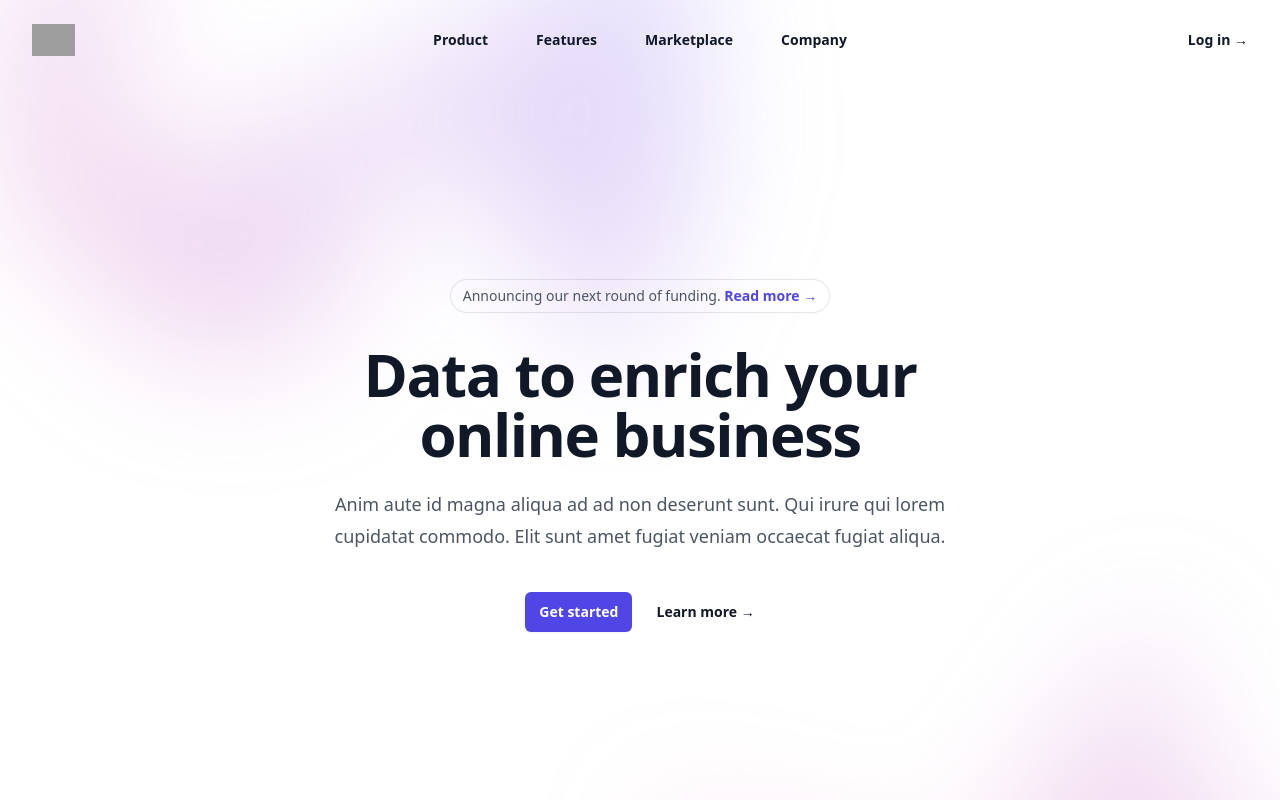
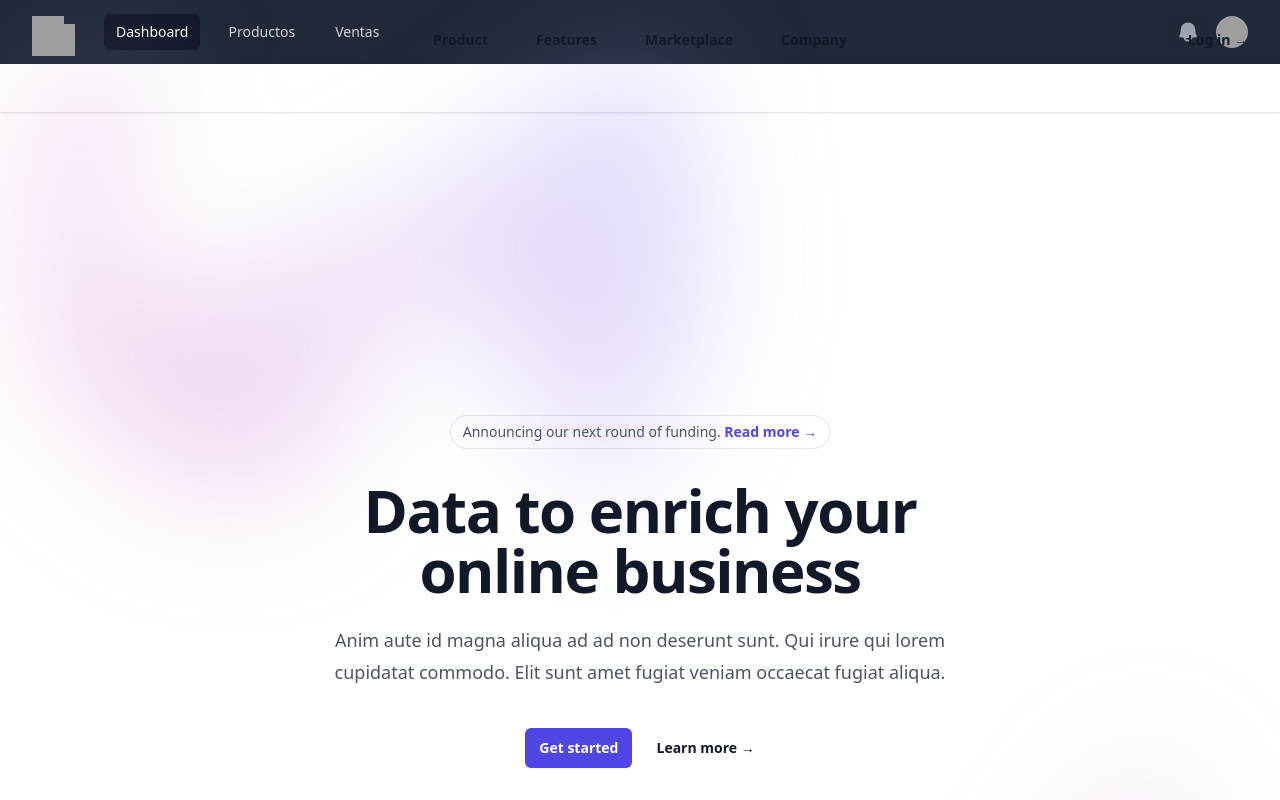
Before and after one commit to Jonatan-R-Villalva/dashboardAdmin, a Next.js app in the folder react-shop-admin/: page / in a window 1280 px wide. Shown: the top 800 px of the page. Built offline with nearby package versions, Linux system fonts and the light colour scheme; grey boxes are pictures that could not be loaded.

Commit message:
creating layout and importing header and nav components in _app.js

```diff
--- a/react-shop-admin/jsconfig.json
+++ b/react-shop-admin/jsconfig.json
@@ -3,6 +3,9 @@
     "baseUrl": "src",
     "paths": {
     "@styles/*":["styles/*"],
+    "@common/*":["common/*"],
+    "@components/*":["components/*"],
+    "@layout/*":["layout/*"],
     }
     }
 }
--- a/react-shop-admin/src/components/Header.jsx
+++ b/react-shop-admin/src/components/Header.jsx
@@ -1,7 +1,7 @@
 /* This example requires Tailwind CSS v2.0+ */
 import { Fragment } from 'react';
 import { Disclosure, Menu, Transition } from '@headlessui/react';
-import { BellIcon, MenuIcon, XIcon } from '@heroicons/react/outline';
+import { BellIcon, Bars3Icon, XMarkIcon } from '@heroicons/react/20/solid';
 
 const userData = {
   name: 'Tom Cook',
@@ -96,7 +96,7 @@
                   {/* Mobile menu button */}
                   <Disclosure.Button className="bg-gray-800 inline-flex items-center justify-center p-2 rounded-md text-gray-400 hover:text-white hover:bg-gray-700 focus:outline-none focus:ring-2 focus:ring-offset-2 focus:ring-offset-gray-800 focus:ring-white">
                     <span className="sr-only">Open main menu</span>
-                    {open ? <XIcon className="block h-6 w-6" aria-hidden="true" /> : <MenuIcon className="block h-6 w-6" aria-hidden="true" />}
+                    {open ? <XMarkIcon className="block h-6 w-6" aria-hidden="true" /> : <Bars3Icon className="block h-6 w-6" aria-hidden="true" />}
                   </Disclosure.Button>
                 </div>
               </div>
--- /dev/null
+++ b/react-shop-admin/src/layout/MainLayout.jsx
@@ -0,0 +1,19 @@
+import React from 'react';
+import Header from '@components/Header';
+import Nav from '@common/Nav';
+
+export default function MainLayout({children}) {
+  return (
+    <>
+    <div className='min-h-full'>
+        <Header />
+        <Nav />
+        <main>
+            <div className='max-w-7xl mx-auto py-6 sm:px-6 lg:px-8'>
+                {children}
+            </div>
+        </main>
+    </div>
+    </>
+  )
+}
--- a/react-shop-admin/src/pages/_app.js
+++ b/react-shop-admin/src/pages/_app.js
@@ -1,7 +1,14 @@
+import MainLayout from '@layout/MainLayout';
 import '@styles/tailwind.css';
 
 function MyApp({ Component, pageProps }) {
-  return <Component {...pageProps} />;
+  return (
+    <>
+      <MainLayout>
+        <Component {...pageProps} />
+      </MainLayout>
+    </>
+  );
 }
 
 export default MyApp;
```
